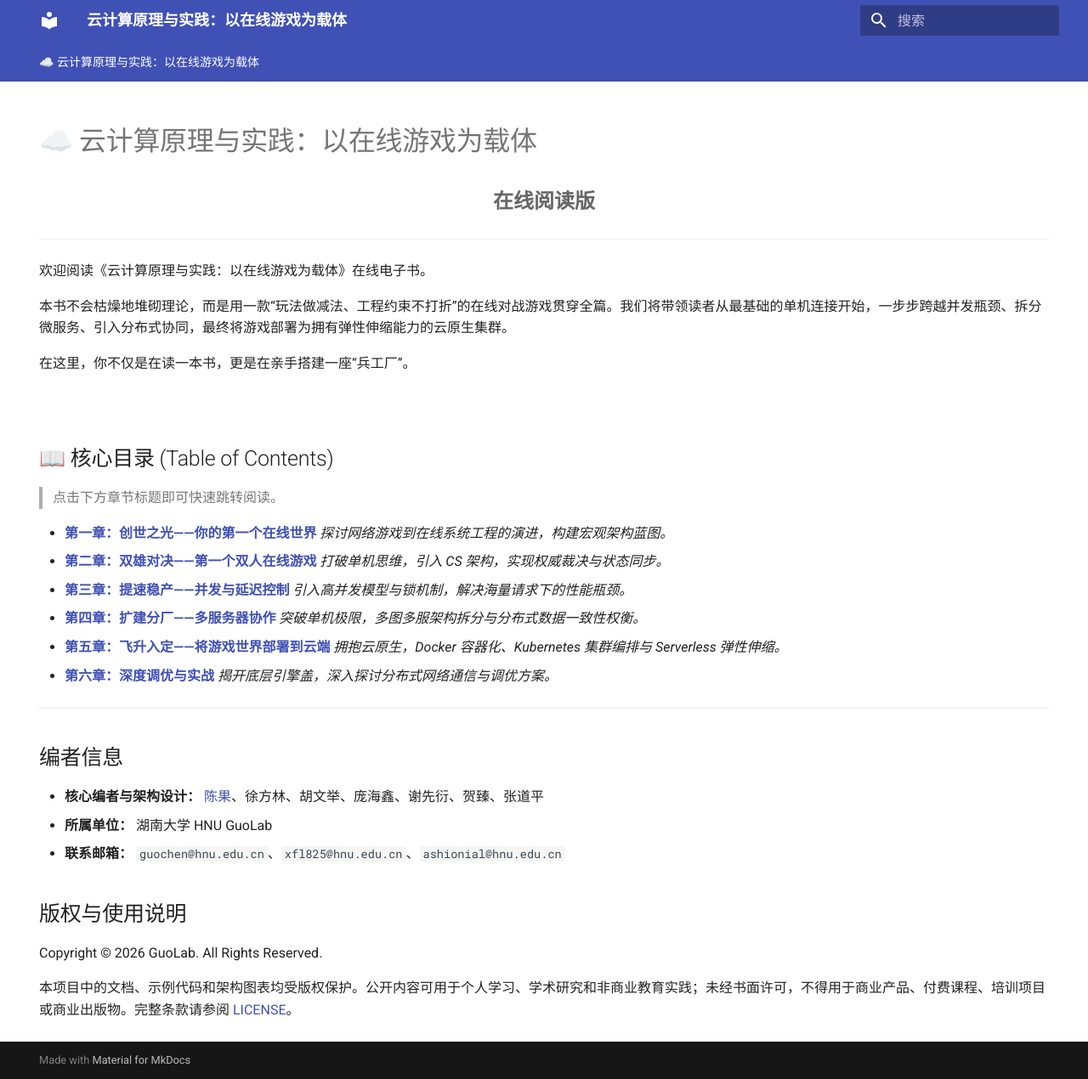
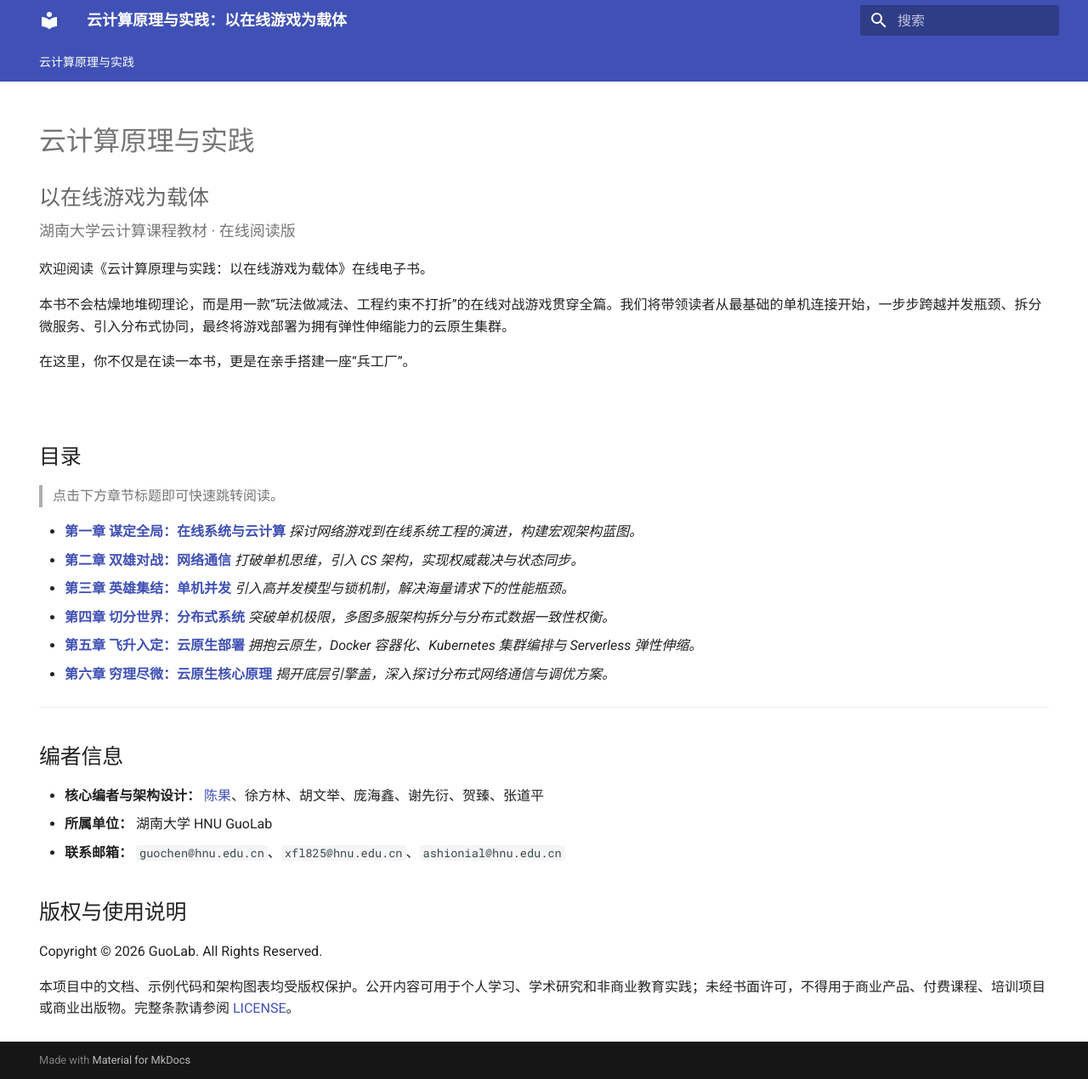
Before and after one commit to HNU-CloudComputing/CloudComputingMarkdown, an MkDocs documentation site: the page built from docs/index.md, in a window 1280 px wide and 1270 px high. Shown: the whole window at 85% size. Built offline with MkDocs 1.6.1 and Material for MkDocs 9.7.7, drawn with Linux system fonts in a browser that asks for light colours.

Commit message:
docs: clarify homepage title hierarchy

```diff
--- a/docs/index.md
+++ b/docs/index.md
@@ -4,13 +4,11 @@ hide:
   - toc        # 隐藏右侧大纲
 ---
 
-# ☁️ 云计算原理与实践：以在线游戏为载体
+# 云计算原理与实践
 
-<p align="center" style="font-size: 1.2rem; color: #666; margin-top: -10px;">
-  <b>在线阅读版</b>
-</p>
+<p style="font-size:1.25rem; color:#666; margin-top:-0.75rem; margin-bottom:0.25rem;">以在线游戏为载体</p>
 
----
+<p style="font-size:0.9rem; color:#777; margin-top:0;">湖南大学云计算课程教材 · 在线阅读版</p>
 
 欢迎阅读《云计算原理与实践：以在线游戏为载体》在线电子书。
 
@@ -20,21 +18,21 @@ hide:
 
 <br>
 
-## 📖 核心目录 (Table of Contents)
+## 目录
 
 > 点击下方章节标题即可快速跳转阅读。
 
-* **[第一章：创世之光——你的第一个在线世界](sec1.md)**
+* **[第一章 谋定全局：在线系统与云计算](sec1.md)**
     *探讨网络游戏到在线系统工程的演进，构建宏观架构蓝图。*
-* **[第二章：双雄对决——第一个双人在线游戏](sec2.md)**
+* **[第二章 双雄对战：网络通信](sec2.md)**
     *打破单机思维，引入 CS 架构，实现权威裁决与状态同步。*
-* **[第三章：提速稳产——并发与延迟控制](sec3.md)**
+* **[第三章 英雄集结：单机并发](sec3.md)**
     *引入高并发模型与锁机制，解决海量请求下的性能瓶颈。*
-* **[第四章：扩建分厂——多服务器协作](sec4.md)**
+* **[第四章 切分世界：分布式系统](sec4.md)**
     *突破单机极限，多图多服架构拆分与分布式数据一致性权衡。*
-* **[第五章：飞升入定——将游戏世界部署到云端](sec5.md)**
+* **[第五章 飞升入定：云原生部署](sec5.md)**
     *拥抱云原生，Docker 容器化、Kubernetes 集群编排与 Serverless 弹性伸缩。*
-* **[第六章：深度调优与实战](sec6.md)**
+* **[第六章 穷理尽微：云原生核心原理](sec6.md)**
     *揭开底层引擎盖，深入探讨分布式网络通信与调优方案。*
 
 ---
```
Also changed, not shown: 1 other file.
